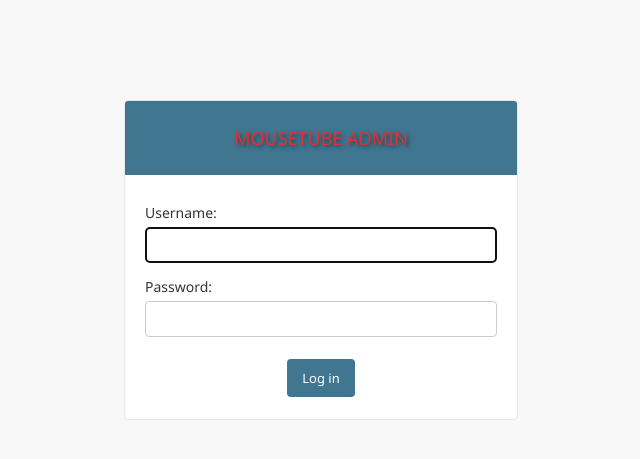
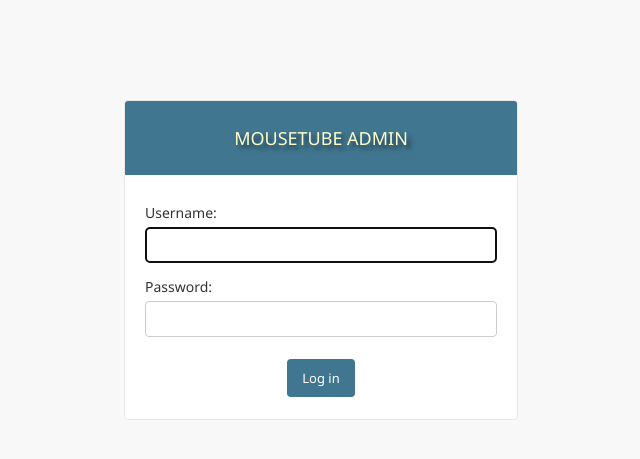
Before and after one commit to mouseTube/mousetube_APIv0-5, a Django app: page /admin/login/ in a window 1280 px wide. Shown: the top 459 px of the page, without its empty margins (319-959 px from the left). Run offline with Django 5.2, Linux system fonts and the light colour scheme.

Commit message:
change back color h1 to default

```diff
--- a/mousetube_api/templates/admin/base_site.html
+++ b/mousetube_api/templates/admin/base_site.html
@@ -1,7 +1,7 @@
 {% extends "admin/base.html" %}
 
 {% block branding %}
-    <h1 style="color: rgb(226, 47, 47); font-weight: 500; padding: 10px; text-shadow: 2px 2px 4px rgba(0, 0, 0, 0.5);">MOUSETUBE ADMIN</h1>
+    <h1 style="font-weight: 500; padding: 10px; text-shadow: 4px 4px 4px rgba(0, 0, 0, 0.5);">MOUSETUBE ADMIN</h1>
 {% endblock %}
 
 {% block usertools %}
```
